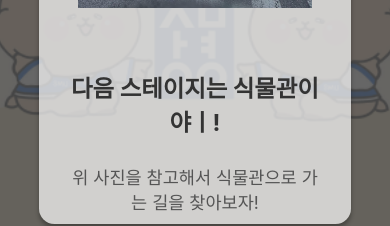
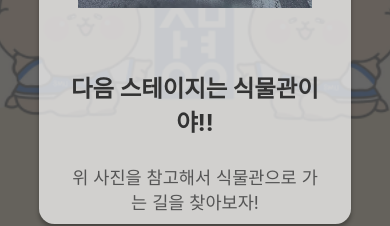
Before and after one commit to wogud1220/EscapeSMU, a React Native app: screen /Stage3 in a window 390 px wide. Shown: the part 493-719 px from the top of the page. Built offline with nearby package versions, Linux system fonts and the light colour scheme.

Commit message:
텍스트 임시 수정

```diff
--- a/screens/Stage3.tsx
+++ b/screens/Stage3.tsx
@@ -56,7 +56,7 @@ const Stage3 = () => {
             style={styles.wayImage}
             resizeMode="contain"
           />
-          <Text style={styles.text}>다음 스테이지는 식물관이야ㅣ!</Text>
+          <Text style={styles.text}>다음 스테이지는 식물관이야!!</Text>
           <Text style={styles.subText}>
             위 사진을 참고해서 식물관으로 가는 길을 찾아보자!
           </Text>
```
